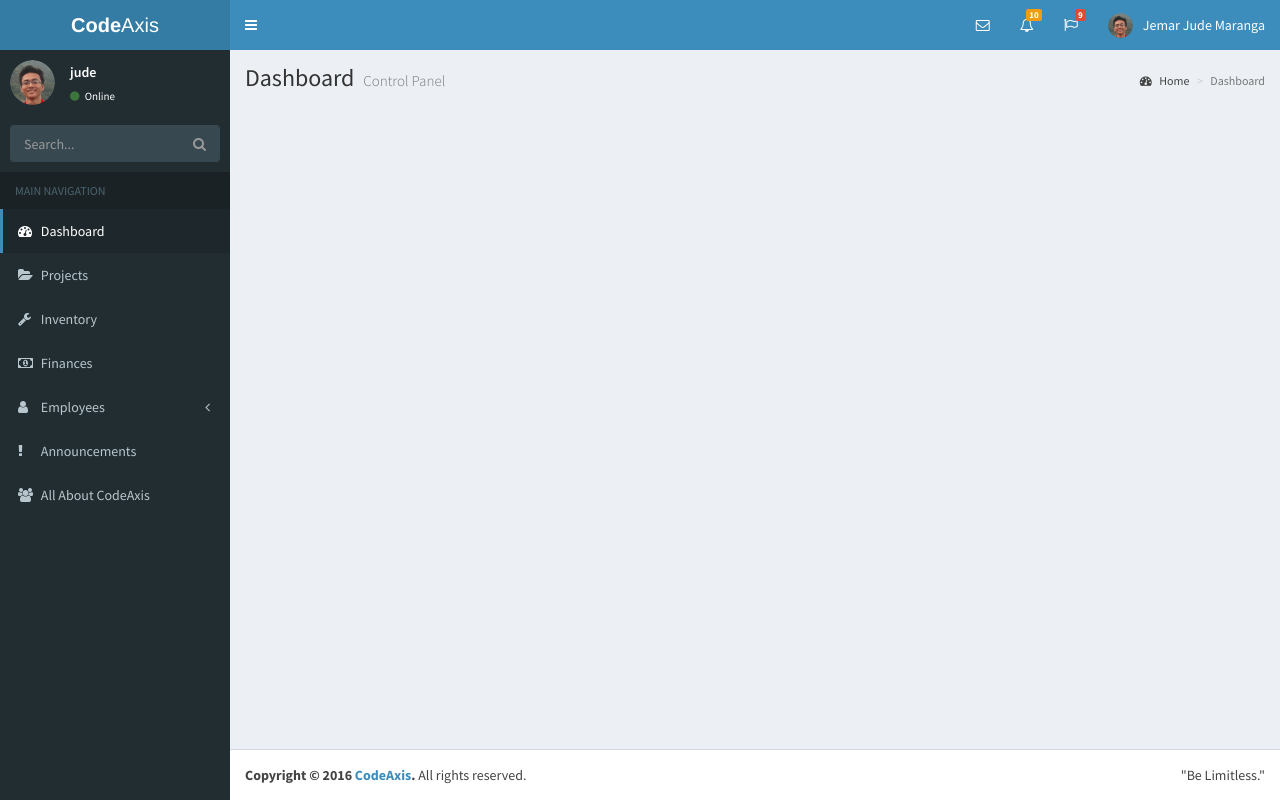
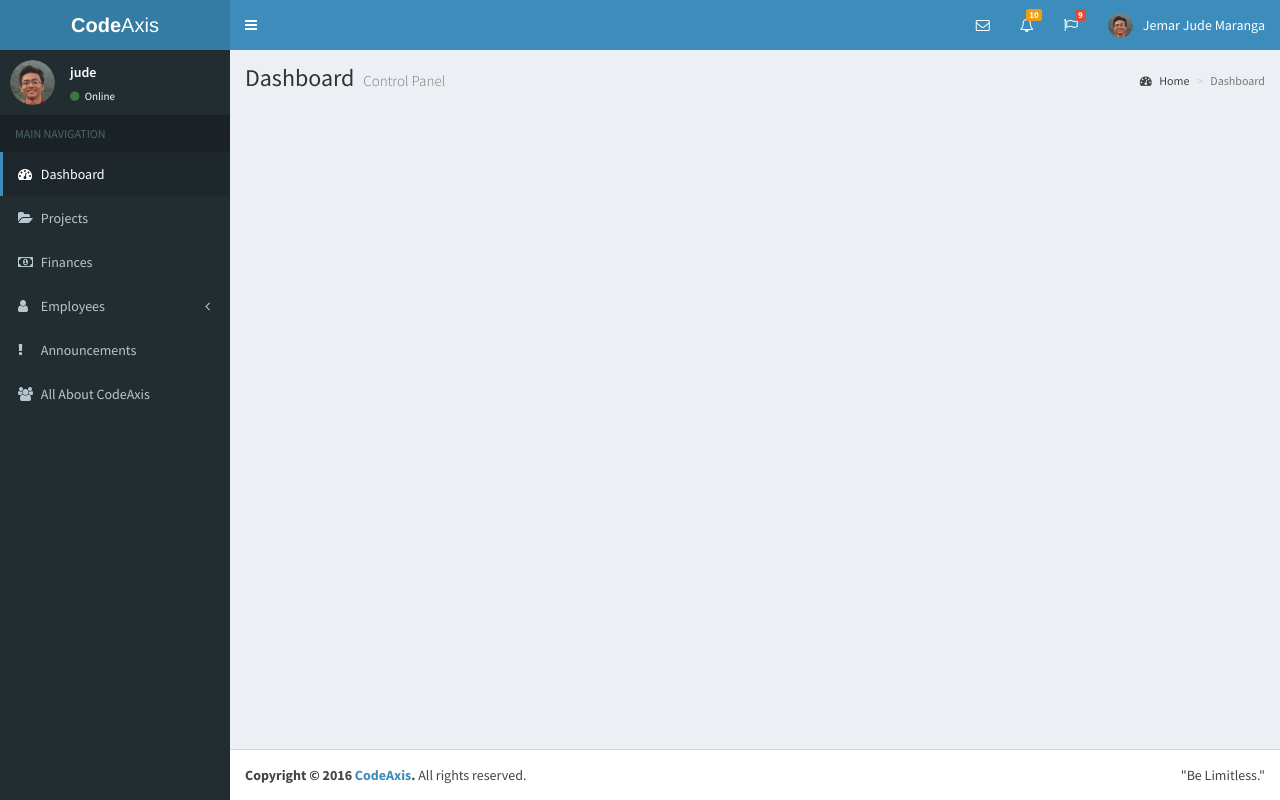
Before and after one commit to codeaxiscom/ca-management, a PHP site: page /main.php in a window 1280 px wide. Run offline with PHP 8.4, Linux system fonts and the light colour scheme; a user stored in the database is signed in; data comes from the database, SQL or seed files in the repository.

Commit message:
updated header and sidebar

```diff
--- a/announcement.php
+++ b/announcement.php
@@ -1,5 +1,5 @@
 <?php
-	session_start();
+	include('config.php');
 
 	if(!isset($_SESSION['is_logged_in'])) {
 		header("Location: index.php");
--- a/header.php
+++ b/header.php
@@ -38,11 +38,11 @@
 					<ul class="dropdown-menu">
 						<?php
 							if($countMessageNotViewed == 0) {
-								$message = "You don't have any messages.";
+								$message = "You don't have any unviewed messages.";
 							} else if($countMessageNotViewed == 1) {
-								$message = "You have $countMessageNotViewed message.";
+								$message = "You have $countMessageNotViewed unviewed message.";
 							} else {
-								$message = "You have $countMessageNotViewed messages.";
+								$message = "You have $countMessageNotViewed unviewed messages.";
 							}
 						?>
 						<li class="header"><?php echo $message; ?></li>
@@ -54,7 +54,6 @@
 									while($result = $results->fetch_assoc()) {
 										if(strlen($result['message']) > 29)
 											$result['message'] = substr($result['message'],0,29) . '...';
-										//$diff = date()-$result['date'];
 										echo '<li>';
 											echo '<a href="#">';
 												echo '<div class="pull-left">';
@@ -63,7 +62,7 @@
 
 												echo '<h4>';
 													echo $result['nickname'];
-													echo '<small><i class="fa fa-clock-o"></i> '. 'here' .'</small>';
+													echo '<small><i class="fa fa-clock-o"></i> '. $result['date'] .'</small>';
 												echo '</h4>';
 
 												echo '<p>' . $result['message'] . '</p>';
@@ -114,7 +113,7 @@
 						<span class="label label-danger">9</span>
 					</a>
 					<ul class="dropdown-menu">
-						<li class="header">You have 9 tasks</li>
+						<li class="header">You have 9 projects</li>
 						<li>
 							<!-- Inner menu: contains the tasks -->
 							<ul class="menu">
--- a/sidebar.php
+++ b/sidebar.php
@@ -16,18 +16,6 @@
 			</div>
 		</div>
 
-		<!-- search form (Optional) -->
-		<form action="#" method="get" class="sidebar-form">
-			<div class="input-group">
-				<input type="text" name="q" class="form-control" placeholder="Search...">
-				<span class="input-group-btn">
-					<button type="submit" name="search" id="search-btn" class="btn btn-flat"><i class="fa fa-search"></i>
-					</button>
-				</span>
-			</div>
-		</form>
-		<!-- /.search form -->
-
 		<?php
 			$pa = basename($_SERVER['PHP_SELF']);
 		?>
@@ -38,7 +26,7 @@
 			<?php if($_SESSION['usertype'] == 'A'): ?>
 				<li <?php if($pa == "main.php") echo "class='active'"; ?>><a href="main.php"><i class="fa fa-dashboard"></i> <span>Dashboard</span></a></li>
 				<li><a href="projects.php"><i class="fa fa-folder-open"></i> <span>Projects</span></a></li>
-				<li><a href="inventory.php"><i class="fa fa-wrench"></i> <span>Inventory</span></a></li>
+				<!--<li><a href="inventory.php"><i class="fa fa-wrench"></i> <span>Inventory</span></a></li>-->
 				<li><a href="finances.php"><i class="fa fa-money"></i> <span>Finances</span></a></li>
 
 				<?php
```
